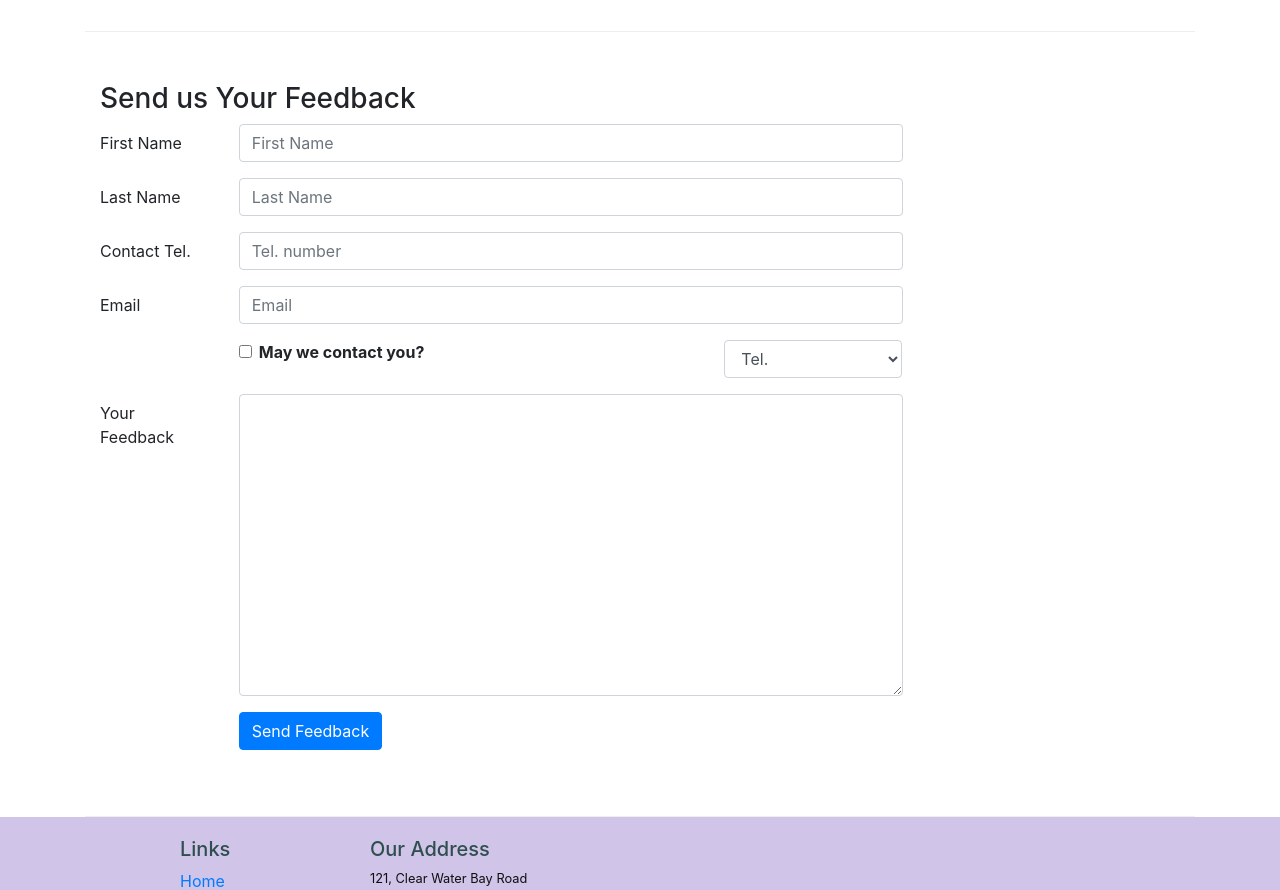
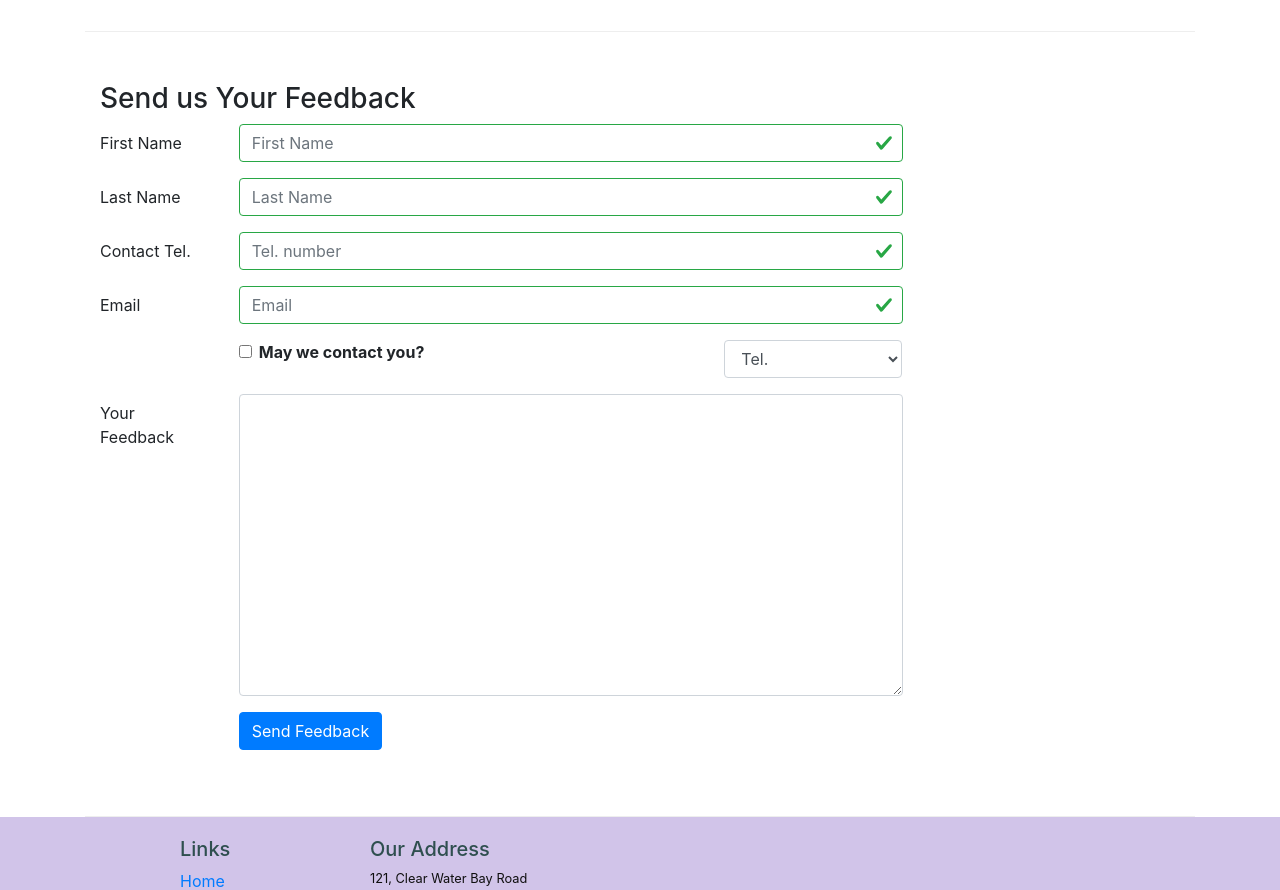
Before and after one commit to biswa7064/coursera-react-app, a React (Create React App) app: page /contactus in a window 1280 px wide. Shown: the part 840-1730 px from the top of the page. Built offline with nearby package versions, Linux system fonts and the light colour scheme.

Commit message:
Controlled Form Validation(ContactComponent.js)

```diff
--- a/src/components/ContactComponent.js
+++ b/src/components/ContactComponent.js
@@ -1,5 +1,5 @@
 import React, {Component} from 'react';
-import { Breadcrumb, BreadcrumbItem, Button, Form, FormGroup, Label, Input, Col } from 'reactstrap';
+import { Breadcrumb, BreadcrumbItem, Button, Form, FormGroup, Label, Input, Col,Row, FormFeedback } from 'reactstrap';
 import { Link } from 'react-router-dom';
 
 class Contact extends Component{
@@ -12,10 +12,17 @@
             email: '',
             agree: false,
             contactType: 'Tel.',
-            message: ""
+            message: "",
+            touched:{
+                firstName:false,
+                lastName:false,
+                telnum:false,
+                email:false
+            }
         };
         this.handleInputChange = this.handleInputChange.bind(this);
         this.handleOnSubmit = this.handleOnSubmit.bind(this);
+        this.handleBlur = this.handleBlur.bind(this);
     }
 
     handleInputChange(event){
@@ -34,8 +41,42 @@
         event.preventDefault();
     }
 
+    handleBlur = (field)=> (evt)=>{
+        this.setState({
+            touched: {...this.state.touched,[field]:true}
+        })
+    }
+
+    validate(firstName,lastName,telnum,email){
+        const errors = {
+            firstName: "",
+            lastName: "",
+            telnum: '',
+            email: ''
+        };
+        if((this.state.touched.firstName && firstName.length <3 )|| (this.state.touched.firstName && firstName.length>10))
+        errors.firstName = "Firstname should be between 3 and 10";
+
+        if (this.state.touched.lastName && lastName.length < 3)
+            errors.lastName = 'Last Name should be >= 3 characters';
+        else if (this.state.touched.lastName && lastName.length > 10)
+            errors.lastName = 'Last Name should be <= 10 characters';
+
+            const reg = /^\d+$/;
+            if (this.state.touched.telnum && !reg.test(telnum))
+                errors.telnum = 'Tel. Number should contain only numbers';
+
+            if(this.state.touched.email && email.split('').filter(x => x === '@').length !== 1)
+                errors.email = 'Email should contain a @';
+
+                return errors;
+
+
+    }
+
 
     render(){
+        const errors = this.validate(this.state.firstName,this.state.lastName, this.state.telnum, this.state.email)
     return(
         <div className="container">
              <div className="row">
@@ -81,21 +122,29 @@
                 <div className = "col-12 col-md-9">
                 <Form onSubmit={this.handleOnSubmit}>
                             <FormGroup row>
-                                <Label htmlFor="firstname" md={2}>First Name</Label>
+                                <Label htmlFor="firstName" md={2}>First Name</Label>
                                 <Col md={10}>
-                                    <Input type="text" id="firstname" name="firstname"
+                                    <Input type="text" id="firstName" name="firstName"
                                         placeholder="First Name"
-                                        value={this.state.firstname}
+                                        value={this.state.firstName}
+                                        valid = {errors.firstName === ""}
+                                        invalid = {errors.firstName !== ""}
+                                        onBlur = {this.handleBlur("firstName")}
                                         onChange={this.handleInputChange} />
+                                        <FormFeedback>{errors.firstName}</FormFeedback>
                                 </Col>
                             </FormGroup>
                             <FormGroup row>
-                                <Label htmlFor="lastname" md={2}>Last Name</Label>
+                                <Label htmlFor="lastName" md={2}>Last Name</Label>
                                 <Col md={10}>
-                                    <Input type="text" id="lastname" name="lastname"
+                                    <Input type="text" id="lastName" name="lastName"
                                         placeholder="Last Name"
-                                        value={this.state.lastname}
+                                        value={this.state.lastName}
+                                        valid={errors.lastName === ''}
+                                        invalid={errors.lastName !== ''}
+                                        onBlur={this.handleBlur('lastName')}
                                         onChange={this.handleInputChange} />
+                                        <FormFeedback>{errors.lastName}</FormFeedback>
                                 </Col>
                             </FormGroup>
                             <FormGroup row>
@@ -104,7 +153,12 @@
                                     <Input type="tel" id="telnum" name="telnum"
                                         placeholder="Tel. number"
                                         value={this.state.telnum}
+                                        value={this.state.telnum}
+                                        valid={errors.telnum === ''}
+                                        invalid={errors.telnum !== ''}
+                                        onBlur={this.handleBlur('telnum')}
                                         onChange={this.handleInputChange} />
+                                         <FormFeedback>{errors.telnum}</FormFeedback>
                                 </Col>
                             </FormGroup>
                             <FormGroup row>
@@ -113,7 +167,12 @@
                                     <Input type="email" id="email" name="email"
                                         placeholder="Email"
                                         value={this.state.email}
+                                        value={this.state.email}
+                                        valid={errors.email === ''}
+                                        invalid={errors.email !== ''}
+                                        onBlur={this.handleBlur('email')}
                                         onChange={this.handleInputChange} />
+                                        <FormFeedback>{errors.email}</FormFeedback>
                                 </Col>
                             </FormGroup>
                             <FormGroup row>
```
